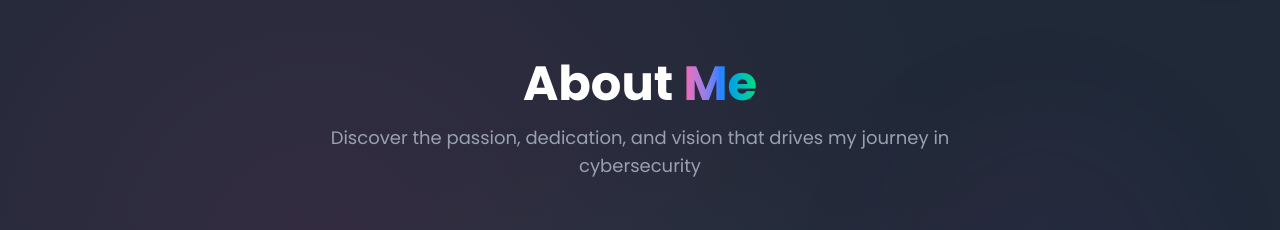
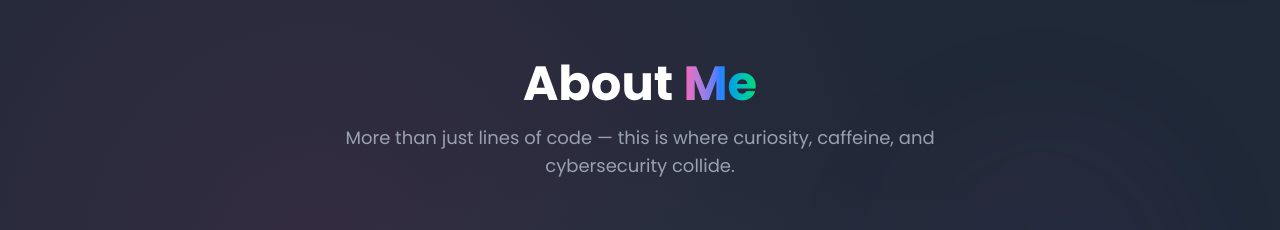
Before and after one commit to Motje3/Portfoliov2, a React (Vite) app in the folder my-portfolio/: page / in a window 1280 px wide. Shown: the part 820-1050 px from the top of the page. Built offline with nearby package versions, Linux system fonts and the light colour scheme.

Commit message:
refactor: update description in AboutSection and change project category to Cyber Security

```diff
--- a/my-portfolio/src/components/AboutSection.tsx
+++ b/my-portfolio/src/components/AboutSection.tsx
@@ -217,8 +217,8 @@ const AboutSection = ({
             </span>
           </h2>
           <p className="text-gray-400 max-w-2xl mx-auto text-lg">
-            Discover the passion, dedication, and vision that drives my journey
-            in cybersecurity
+            More than just lines of code — this is where curiosity, caffeine,
+            and cybersecurity collide.
           </p>
         </motion.div>
 
--- a/my-portfolio/src/components/ProjectsSection.tsx
+++ b/my-portfolio/src/components/ProjectsSection.tsx
@@ -15,7 +15,7 @@ const ProjectsSection = ({
       description:
         "A comprehensive home lab environment designed for practicing cybersecurity concepts, penetration testing, and network security analysis.",
       tech: ["VMware", "Kali Linux", "pfSense", "Windows Server"],
-      category: "Infrastructure",
+      category: "Cyber Security",
     },
     {
       id: 2,
```
